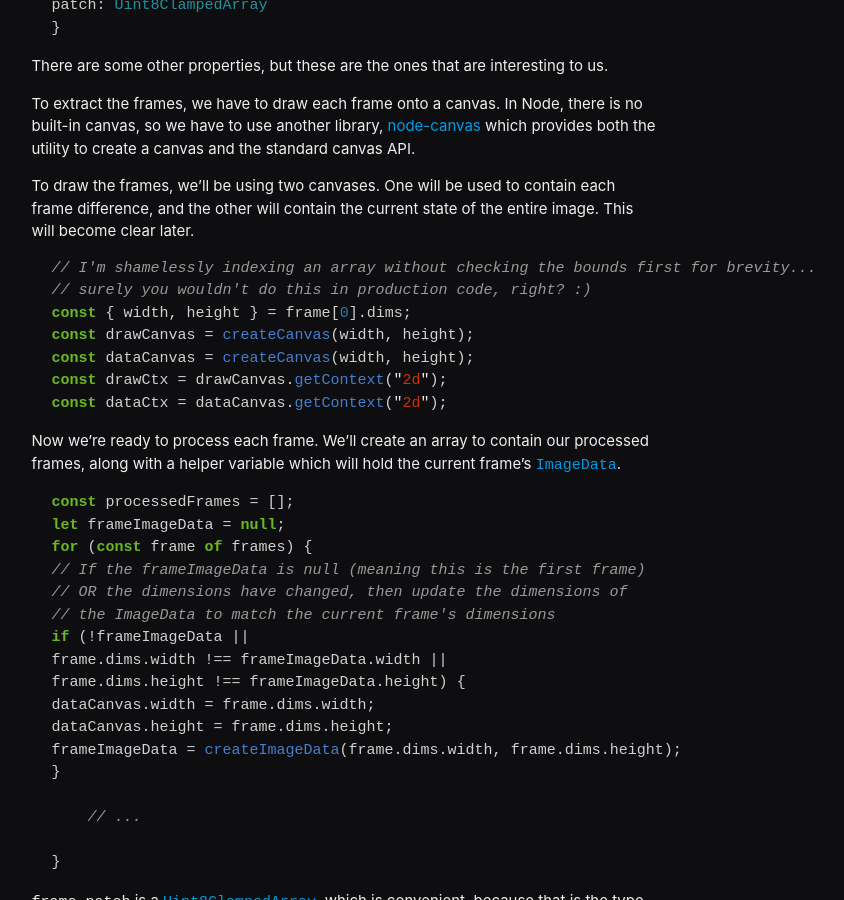
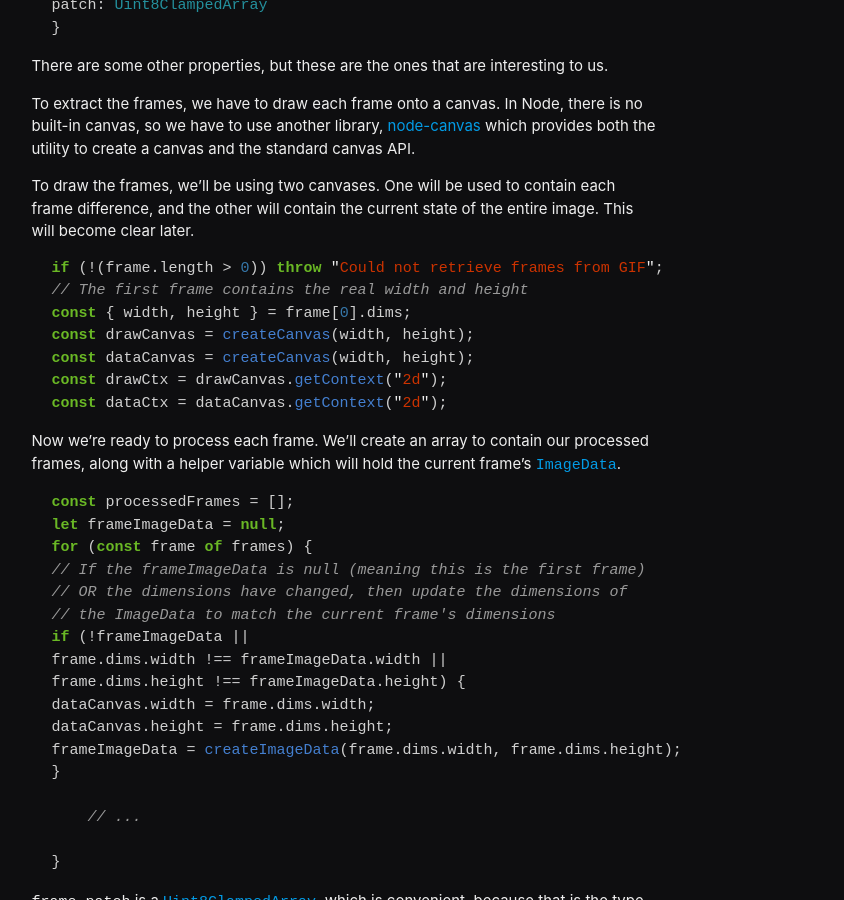
Before and after one commit to jprochazk/jprochazk.github.io, a Jekyll site: the page built from _posts/2020-07-27-gif-woes.md, in a window 1280 px wide and 900 px high, scrolled down 2387 px. Shown: the whole window, without its empty margins (295-1139 px from the left). Built offline with Jekyll 4.4.1, drawn with Linux system fonts in a browser that asks for light colours.

Commit message:
update post

```diff
--- a/_posts/2020-07-27-gif-woes.md
+++ b/_posts/2020-07-27-gif-woes.md
@@ -76,8 +76,8 @@ To extract the frames, we have to draw each frame onto a canvas. In Node, there
 To draw the frames, we'll be using two canvases. One will be used to contain each frame difference, and the other will contain the current state of the entire image. This will become clear later.
 
 {% highlight js %}
-// I'm shamelessly indexing an array without checking the bounds first for brevity...
-// surely you wouldn't do this in production code, right? :)
+if (!(frame.length > 0)) throw "Could not retrieve frames from GIF";
+// The first frame contains the real width and height
 const { width, height } = frame[0].dims;
 const drawCanvas = createCanvas(width, height);
 const dataCanvas = createCanvas(width, height);
```
